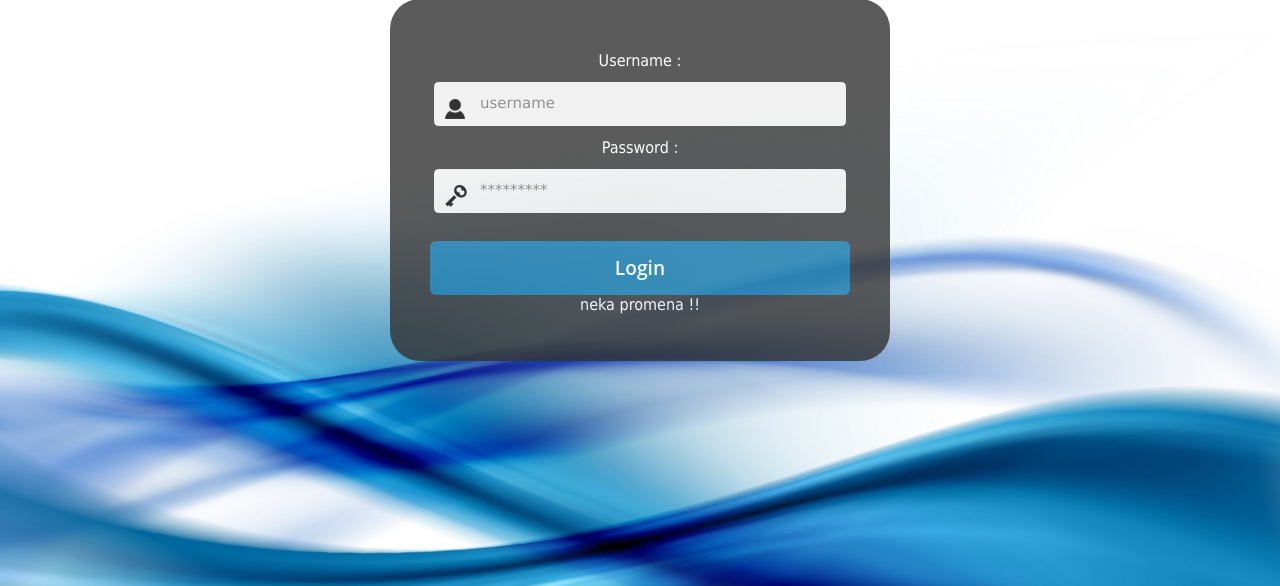
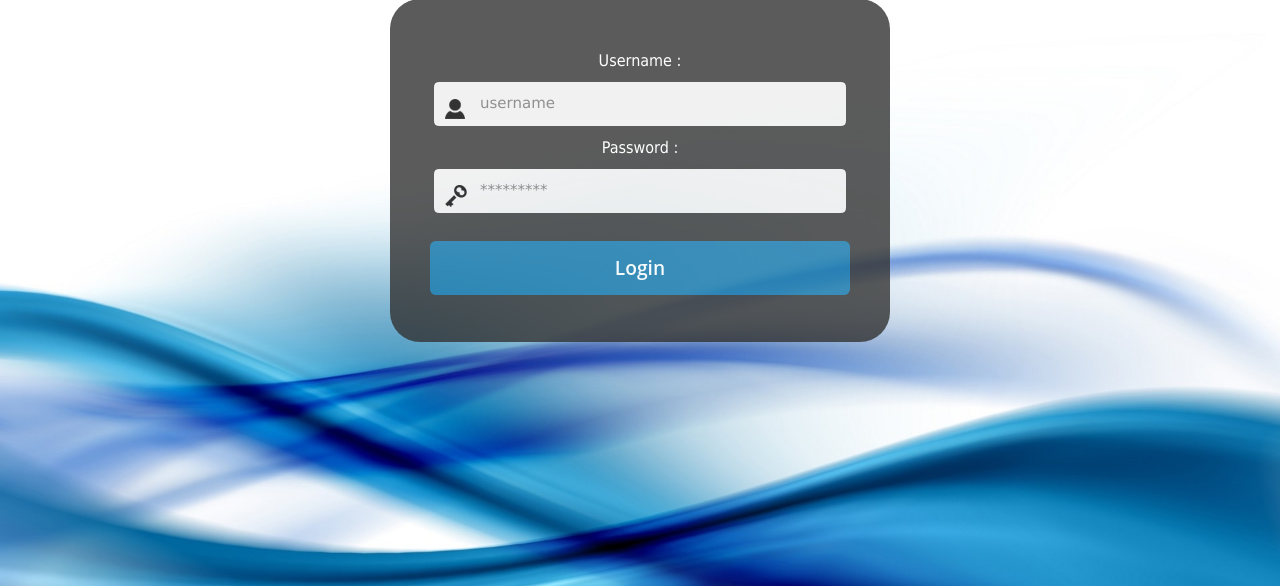
Before and after one commit to slaven86/CMS, a PHP site: page / in a window 1280 px wide. Shown: the part 101-687 px from the top of the page. Run offline with PHP 8.4, Linux system fonts and the light colour scheme.

Commit message:
druga promena

```diff
--- a/index.php
+++ b/index.php
@@ -86,7 +86,7 @@ input[type="submit"]:hover {
 	<div class="submit"><input name="submit" type="submit" value=" Login "> </div>
 	 <span style="color:red;"><?php echo $error; ?></span>
 
-	 neka promena !!
+
 
 
 </form>
```
